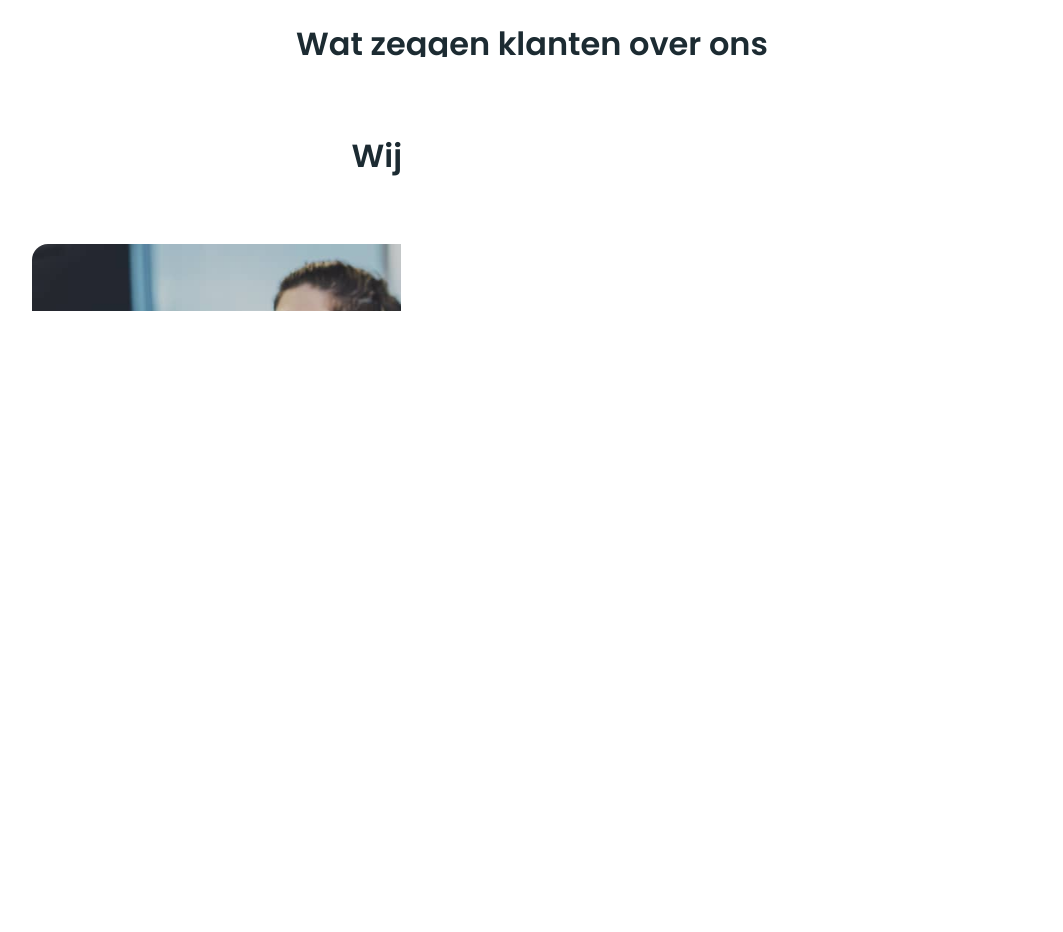
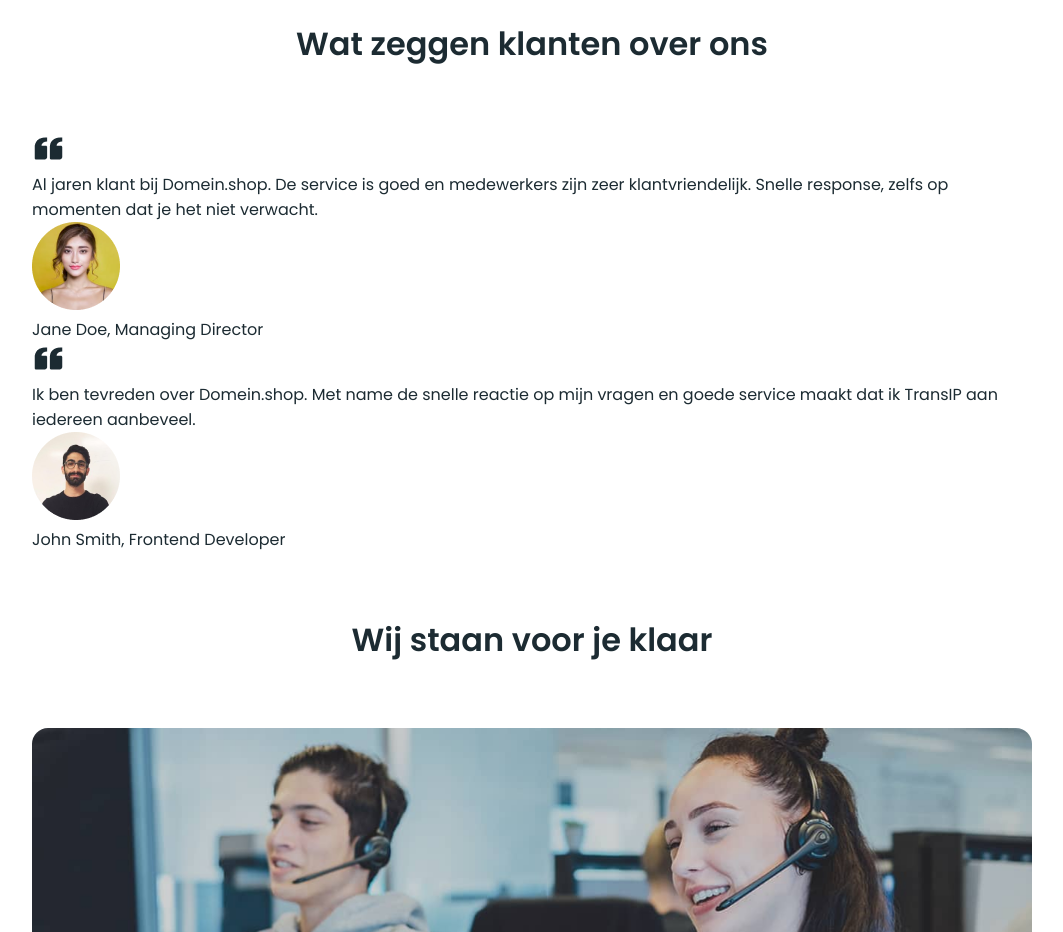
Before and after one commit to pannekeet/domein.shop, a plain HTML site: page index.html in a window 1280 px wide. Shown: the part 960-1892 px from the top of the page, without its empty margins (108-1171 px from the left). Drawn offline with Linux system fonts and the light colour scheme.

Commit message:
Completed the testimonial html section, ready for CSS to finish styling

```diff
--- a/index.html
+++ b/index.html
@@ -24,6 +24,22 @@
     <!-- T E S T I M O N I A L -->
     <section class="testimonial-section">
         <h2>Wat zeggen klanten over ons</h2>
+        <article class="testimonial-article">
+            <img alt="icon-quote" class="testimonial-icon-quote" src="assets/icons/quote-left.png">
+            <blockquote class="testimonial-blockquote">Al jaren klant bij Domein.shop. De service is goed en medewerkers
+                zijn zeer klantvriendelijk. Snelle response, zelfs op momenten dat je het niet verwacht.
+            </blockquote>
+            <img alt="avatar-jane" class="testimonial-avatar" src="assets/images/avatar-jane.png">
+            <p class="testimonial-name">Jane Doe, Managing Director</p>
+        </article>
+        <article class="testimonial-article">
+            <img alt="icon-quote" class="testimonial-icon-quote" src="assets/icons/quote-left.png">
+            <blockquote class="testimonial-blockquote">Ik ben tevreden over Domein.shop. Met name de snelle reactie op
+                mijn vragen en goede service maakt dat ik TransIP aan iedereen aanbeveel.
+            </blockquote>
+            <img alt="avatar-john" class="testimonial-avatar" src="assets/images/avatar-john.png">
+            <p class="testimonial-name">John Smith, Frontend Developer</p>
+        </article>
     </section>
 
     <section class="support-section">
@@ -84,7 +100,8 @@
                 meer domeinnamen je registreert, des te meer geld je moet betalen voor deze domeinen.</p>
         </details>
         <details class="faq-details">
-            <summary class="faq-summary">Is het mogelijk een domeinnaam te registreren en deze niet te gebruiken?</summary>
+            <summary class="faq-summary">Is het mogelijk een domeinnaam te registreren en deze niet te gebruiken?
+            </summary>
             <p class="faq-foldable">
                 Ja, je kunt een domeinnaam registreren zonder deze te gebruiken. Dit gebeurt regelmatig. Ten eerste
                 zijn
```
